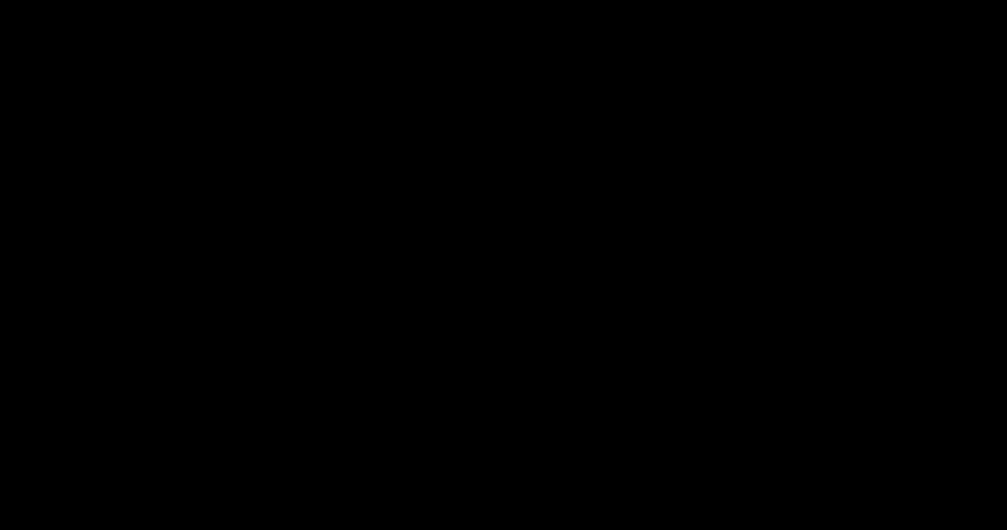
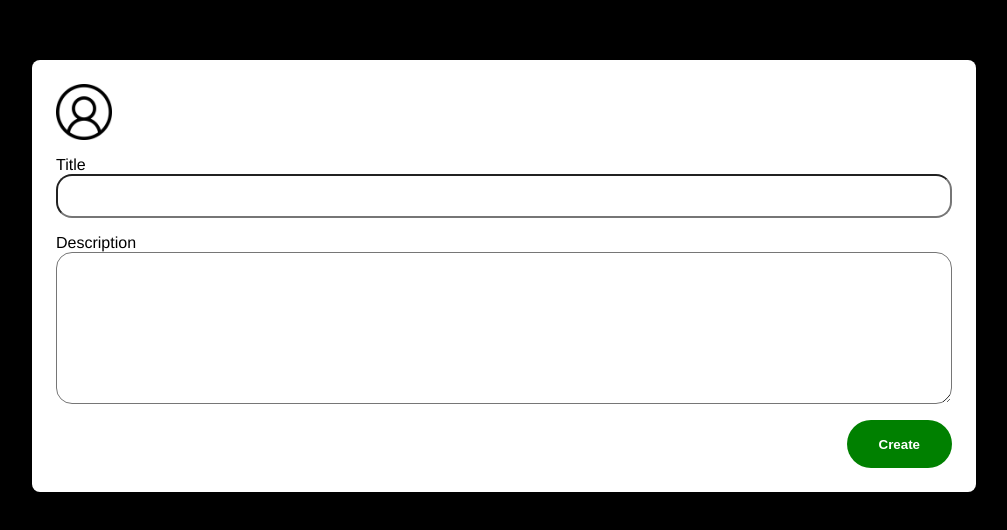
Before and after one commit to Noor199/blog-platform, a Vue app: page /blog-action in a window 1280 px wide. Before the commit this address had no page. Shown: the part 124-654 px from the top of the page, without its empty margins (136-1143 px from the left). Built offline with nearby package versions, Linux system fonts and the light colour scheme.

Commit message:
develop UI

```diff
--- a/package.json
+++ b/package.json
@@ -9,8 +9,10 @@
   },
   "dependencies": {
     "core-js": "^3.8.3",
+    "moment": "^2.29.4",
     "vue": "^3.2.13",
-    "vue-router": "^4.2.4"
+    "vue-router": "^4.2.4",
+    "vuex": "^4.0.2"
   },
   "devDependencies": {
     "@babel/core": "^7.12.16",
--- a/src/main.js
+++ b/src/main.js
@@ -3,5 +3,15 @@
 import App from "./App.vue";
 import "./assets/main.css";
 
+import { createStore } from "vuex";
+const store = createStore({
+  state() {
+    return {
+      blogs: [],
+      selectedBlog: -1,
+      authLogin: { username: "", password: "" },
+    };
+  },
+});
 
-createApp(App).use(router).mount("#app");
+createApp(App).use(router).use(store).mount("#app");
--- a/src/pages/blogAction.vue
+++ b/src/pages/blogAction.vue
@@ -1,12 +1,100 @@
-<template></template>
+<template>
+  <div class="card">
+    <div class="card_info">
+      <img class="user-image" src="../assets/images/user.png" />
+      <div class="user-data">
+        <span> {{ blog.username }} </span>
+        <span> {{ blog.date }}</span>
+      </div>
+    </div>
+
+    <div class="card_content">
+      <form>
+        <div class="form-group">
+          <label>Title</label>
+          <input type="text" class="input-text" v-model="blog.title" required />
+        </div>
+        <div class="form-group">
+          <label>Description</label>
+          <textarea
+            class="input-textarea"
+            rows="10"
+            v-model="blog.description"
+            required
+          ></textarea>
+        </div>
+        <button type="submit" class="btn-action" v-on:click="blogAction()">
+          Create
+        </button>
+      </form>
+    </div>
+  </div>
+</template>
 
 <script>
 export default {
   name: "blogAction",
+  mounted() {
+    //if (this.selectedBlog != -1) {
+    //  console.log("----");
+    // }
+  },
   data() {
-    return {};
+    return {
+      selectedBlog: this.$store.state.selectedBlog,
+      blogs: this.$store.state.blogs,
+      blog: {
+        username: this.$store.state.authLogin.username,
+        date: "",
+        title: "",
+        description: "",
+      },
+    };
+  },
+  methods: {
+    blogAction() {
+      if (this.selectedBlog != -1) {
+        this.blogs[this.selectedBlog] = this.blog;
+        this.$router.go(-1);
+      } else {
+        console.log("create");
+      }
+    },
   },
 };
 </script>
 
-<style scoped></style>
+<style scoped>
+.card {
+  width: 70%;
+  display: flex;
+  flex-direction: column;
+  padding: 1.5rem;
+}
+
+.form-group {
+  display: flex;
+  flex-direction: column;
+  margin: 1rem 0rem;
+}
+
+.input-textarea,
+.input-text {
+  border-radius: 1rem;
+  padding: 0 1rem;
+}
+.input-text {
+  height: 2.5rem;
+}
+.btn-action {
+  float: right;
+  width: fit-content;
+  padding: 0 2rem;
+  height: 3rem;
+  background: green;
+  border: 0;
+  border-radius: 2rem;
+  font-weight: bold;
+  color: white;
+}
+</style>
--- a/src/pages/blogDetails.vue
+++ b/src/pages/blogDetails.vue
@@ -3,19 +3,22 @@
     <div class="card_info">
       <img class="user-image" src="../assets/images/user.png" />
       <div class="user-data">
-        <span> {{ card.user }}</span>
-        <span> {{ card.date }}</span>
+        <span> {{ blog.username }}</span>
+        <span> {{ blog.date }}</span>
       </div>
 
       <div class="action-data" v-if="checkIfUserAuth()">
-        <img src="../assets/images/edit.svg" />
-        <img src="../assets/images/delete.svg" />
+        <img
+          src="../assets/images/edit.svg"
+          @click="$router.push('/blog-action')"
+        />
+        <img src="../assets/images/delete.svg" @click="deleteItem()" />
       </div>
     </div>
     <div class="card_content">
-      <h2 class="blog-title">{{ card.title }}</h2>
+      <h2 class="blog-title">{{ blog.title }}</h2>
       <p class="summary-text">
-        {{ card.description }}
+        {{ blog.description }}
       </p>
     </div>
   </div>
@@ -27,14 +30,20 @@
   props: [],
   data() {
     return {
-      username: JSON.parse(localStorage.loginData).username,
-      card: JSON.parse(localStorage.cards)[localStorage.selectedCard],
+      blogs: this.$store.state.blogs,
+      blog: this.$store.state.blogs[this.$store.state.selectedBlog],
     };
   },
   methods: {
     checkIfUserAuth() {
-      if (this.card.user === this.username) return true;
+      if (this.blog.username === this.$store.state.authLogin.username)
+        return true;
       return false;
+    },
+    deleteItem() {
+      this.blogs.splice(this.$store.state.selectedBlog, 1);
+      this.$store.state.selectedBlog = -1;
+      this.$router.go(-1);
     },
   },
 };
--- a/src/pages/blogPage.vue
+++ b/src/pages/blogPage.vue
@@ -1,11 +1,19 @@
 <template>
+  <div class="blog-flex">
+    <button class="btn-create" v-on:click="$router.push('/blog-action')">
+      Create Blog
+    </button>
     <div class="cards">
-    <div class="cards_item" v-for="(card, index) in cards" v-bind:key="index">
+      <div
+        class="cards_item"
+        v-for="(card, index) in $store.state.blogs"
+        v-bind:key="index"
+      >
         <div class="card" @click="navigateToDetails(index)">
           <div class="card_info">
             <img class="user-image" src="../assets/images/user.png" />
             <div class="user-data">
-            <span> {{ card.user }}</span>
+              <span> {{ card.username }}</span>
               <span> {{ card.date }}</span>
             </div>
           </div>
@@ -18,42 +26,35 @@
         </div>
       </div>
     </div>
+  </div>
 </template>
 
 <script>
 export default {
   name: "blogPage",
+  mounted() {
+    this.$store.state.selectedBlog = -1;
 
-  mounted() {
-    if (!localStorage.cards) {
+    if (this.$store.state.blogs.length === 0) {
       this.generateMockData();
     }
-    this.cards = JSON.parse(localStorage.cards);
-  },
-  data() {
-    return {
-      username: localStorage.username,
-      cards: [],
-    };
   },
   methods: {
     generateMockData() {
-      let cardList = [];
       let item = {
         title: "Lorem Ipsum",
-        user: "user1",
+        username: "user1",
         date: "July 13, 2023",
         description:
           "Lorem Ipsum is simply dummy text of the printing and typesetting industry. Lorem Ipsum has been the industry's standard dummy text ever since the 1500s, when an unknown printer took a galley of type and scrambled it to make a type specimen book. It has survived not only five centuries, but also the leap into electronic typesetting, remaining essentially unchanged. It was popularised in the 1960s with the release of Letraset sheets containing Lorem Ipsum passages, and more recently with desktop publishing software like Aldus PageMaker including versions of Lorem Ipsum.",
       };
 
       for (let i = 0; i < 6; i++) {
-        cardList.push(item);
+        this.$store.state.blogs.push(item);
       }
-      localStorage.cards = JSON.stringify(cardList);
     },
     navigateToDetails(index) {
-      localStorage.selectedCard = index;
+      this.$store.state.selectedBlog = index;
       this.$router.push("/blog-details");
     },
   },
@@ -61,6 +62,22 @@
 </script>
 
 <style scoped>
+.blog-flex {
+  display: flex;
+  flex-direction: column;
+  .btn-create {
+    display: flex;
+    width: -moz-fit-content;
+    width: 100%;
+    justify-content: center;
+    height: 3rem;
+    align-items: center;
+    background: gray;
+    border: 0;
+    color: white;
+  }
+}
+
 .cards {
   display: flex;
   flex-wrap: wrap;
--- a/src/pages/loginPage.vue
+++ b/src/pages/loginPage.vue
@@ -7,7 +7,7 @@
         <input
           type="text"
           class="form-control input-text form-control-lg"
-          v-model="username"
+          v-model="$store.state.authLogin.username"
           required
         />
       </div>
@@ -16,7 +16,7 @@
         <input
           type="password"
           class="form-control input-text form-control-lg"
-          v-model="password"
+          v-model="$store.state.authLogin.password"
           required
         />
       </div>
@@ -29,16 +29,8 @@
 <script>
 export default {
   name: "loginPage",
-  components: [],
-  data() {
-    return { username: "", password: "" };
-  },
   methods: {
     navigateTo() {
-      localStorage.loginData = JSON.stringify({
-        username: this.username,
-        password: this.password,
-      });
       this.$router.push("/blog-page");
     },
   },
@@ -76,5 +68,6 @@
   height: 2rem;
   border-radius: 1rem;
   width: 20rem;
+  padding: 0 0.4rem;
 }
 </style>
--- a/src/router/index.js
+++ b/src/router/index.js
@@ -2,6 +2,7 @@
 import loginPage from "../pages/loginPage.vue";
 import blogPage from "../pages/blogPage.vue";
 import blogDetails from "../pages/blogDetails.vue";
+import blogAction from "../pages/blogAction.vue";
 
 const routes = [
   {
@@ -19,6 +20,11 @@
     name: "blogDetailsComponent",
     component: blogDetails,
   },
+  {
+    path: "/blog-action",
+    name: "blogActionComponent",
+    component: blogAction,
+  },
 ];
 
 const router = createRouter({
```
Also changed, not shown: 1 other file (tests, documents, lock files or other folders). Lines whose indentation alone changed are shown as unchanged.
